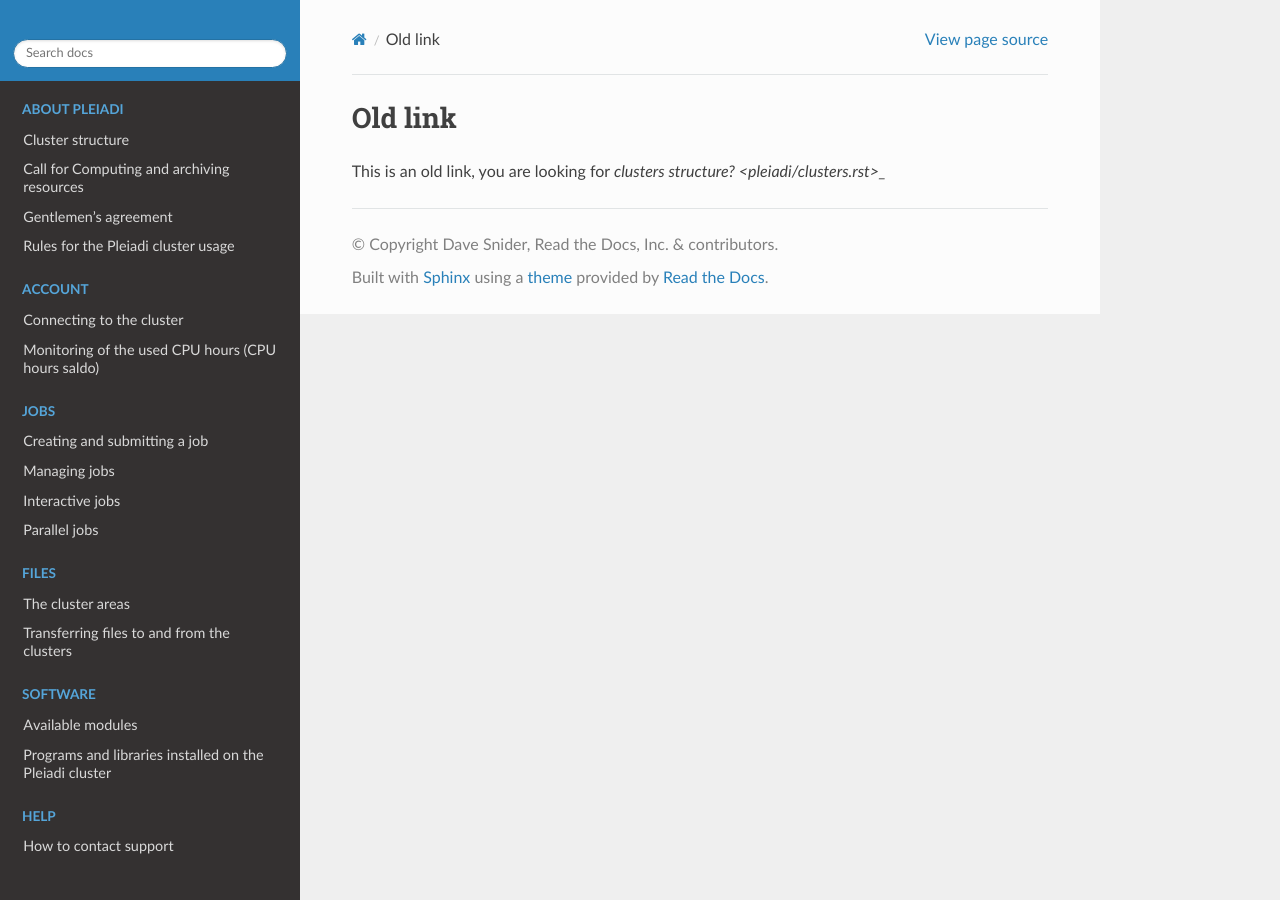
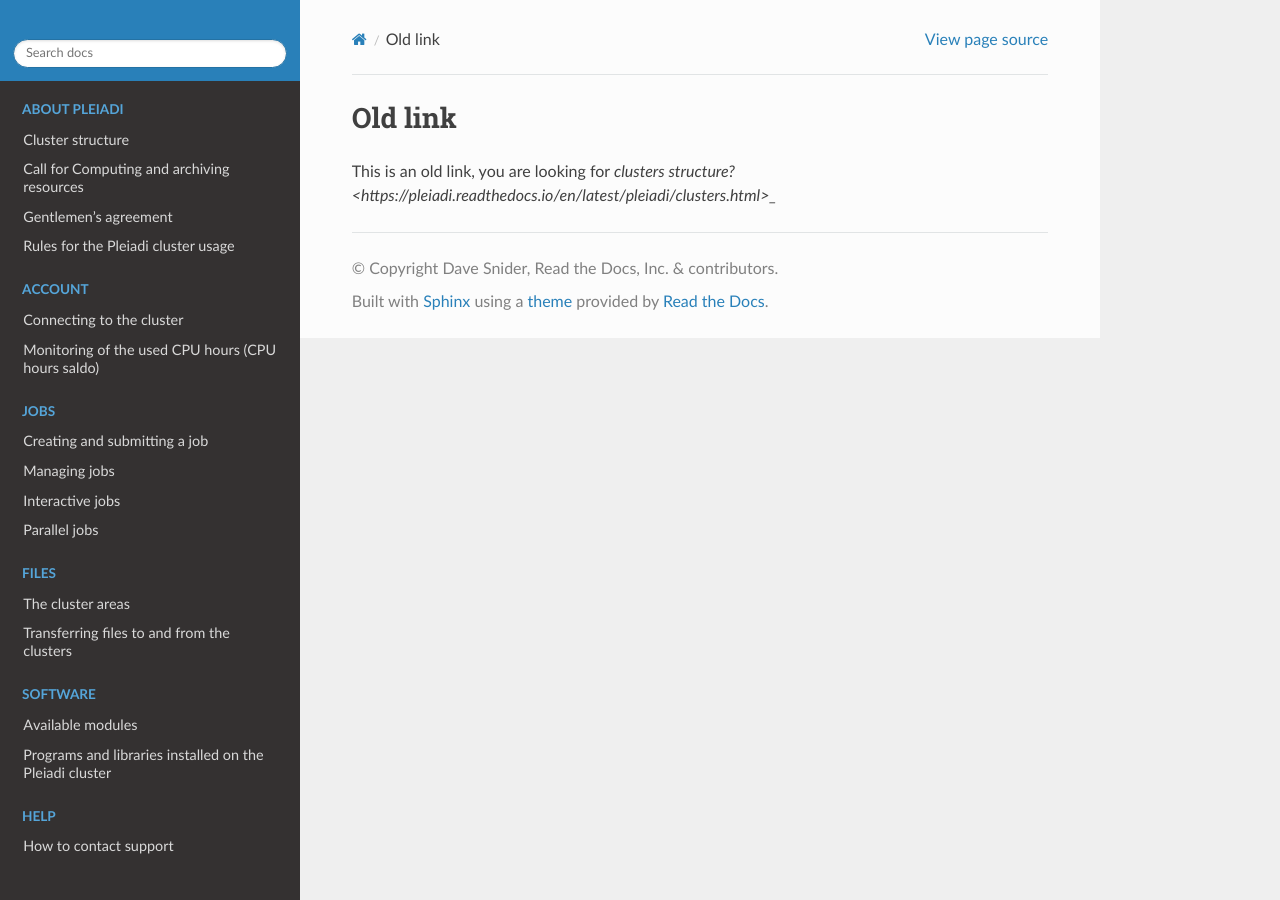
Before and after one commit to fvitello/pleiadi-doc, a Sphinx documentation site: the page built from docs/clusters/index.rst, in a window 1280 px wide. Built offline with Sphinx 7.4.7 and the Read the Docs theme 3.1.0, drawn with Linux system fonts in a browser that asks for light colours; some of the changed lines change nothing that is shown.

Commit message:
Update index.rst

```diff
--- a/docs/clusters/index.rst
+++ b/docs/clusters/index.rst
@@ -2,4 +2,4 @@ Old link
 ===============================
 
 
-This is an old link, you are looking for  `clusters structure? <pleiadi/clusters.rst>_`
+This is an old link, you are looking for  `clusters structure? <https://pleiadi.readthedocs.io/en/latest/pleiadi/clusters.html>_`
```
